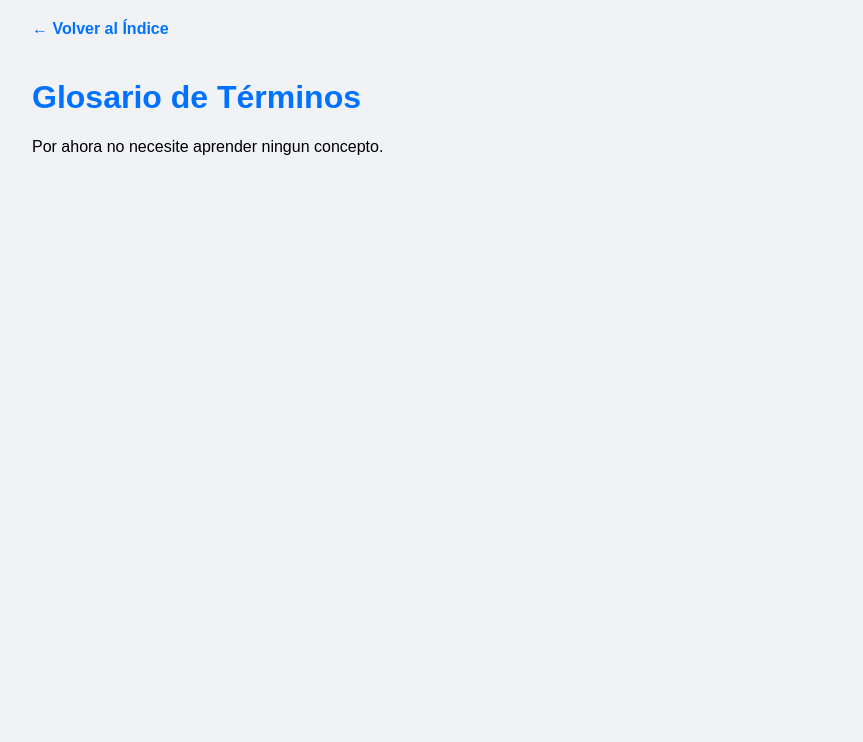
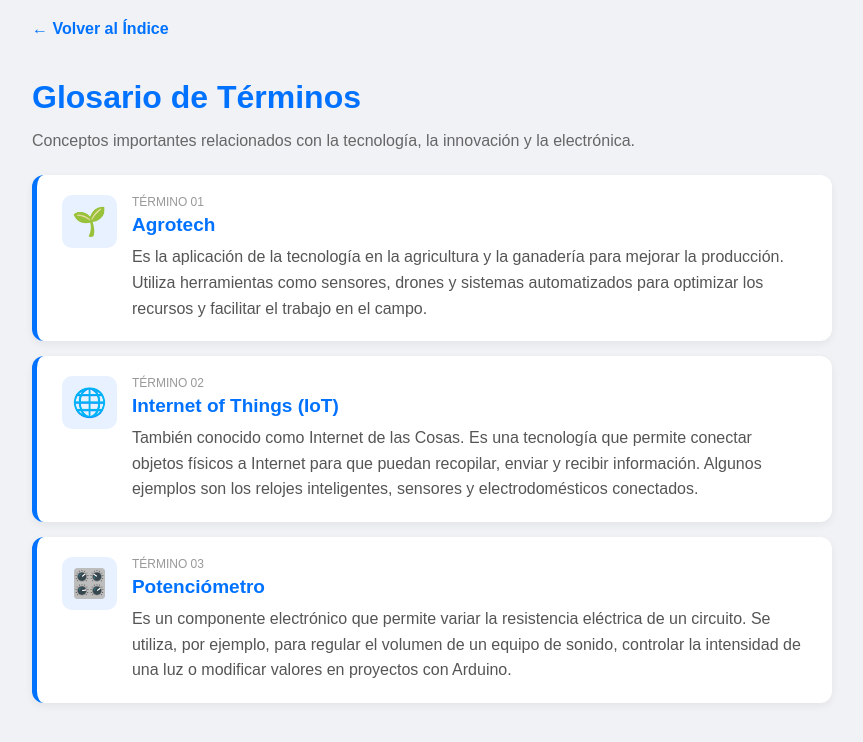
Before and after one commit to svhost948-a11y/Carpeta-digital-1-, a plain HTML site: page tp3.html in a window 1280 px wide. Shown: the whole page, without its empty margins (208-1071 px from the left). Drawn offline with Linux system fonts and the light colour scheme.

Commit message:
Refactor HTML structure and improve styling
Updated styles and structure for better layout and readability.

```diff
--- a/tp3.html
+++ b/tp3.html
@@ -1,23 +1,146 @@
+
 <!DOCTYPE html>
 <html lang="es">
 <head>
     <meta charset="UTF-8">
     <meta name="viewport" content="width=device-width, initial-scale=1.0">
     <title>Glosario - Benjamin Mollier</title>
+
     <style>
-        body { font-family: 'Poppins', sans-serif; background: #f0f2f5; margin: 0; padding: 20px; }
-        .container { max-width: 800px; margin: 0 auto; }
-        .btn-back { text-decoration: none; color: #0072ff; font-weight: bold; display: inline-block; margin-bottom: 20px; }
-        .termino { background: white; padding: 15px 25px; border-radius: 10px; margin-bottom: 10px; display: flex; align-items: baseline; gap: 10px; box-shadow: 0 2px 5px rgba(0,0,0,0.05); }
-        .termino b { color: #0072ff; min-width: 100px; }
-        h1 { color: #0072ff; }
+        body {
+            font-family: 'Poppins', sans-serif;
+            background: #f0f2f5;
+            margin: 0;
+            padding: 20px;
+        }
+
+        .container {
+            max-width: 800px;
+            margin: 0 auto;
+        }
+
+        .btn-back {
+            text-decoration: none;
+            color: #0072ff;
+            font-weight: bold;
+            display: inline-block;
+            margin-bottom: 20px;
+        }
+
+        h1 {
+            color: #0072ff;
+            margin-bottom: 10px;
+        }
+
+        .descripcion {
+            color: #666;
+            margin-bottom: 25px;
+        }
+
+        .termino {
+            background: white;
+            padding: 20px 25px;
+            border-radius: 12px;
+            margin-bottom: 15px;
+            display: flex;
+            align-items: flex-start;
+            gap: 15px;
+            box-shadow: 0 3px 8px rgba(0,0,0,0.06);
+            border-left: 5px solid #0072ff;
+            transition: transform 0.2s;
+        }
+
+        .termino:hover {
+            transform: translateY(-3px);
+        }
+
+        .icono {
+            font-size: 28px;
+            background: #e8f1ff;
+            padding: 10px;
+            border-radius: 10px;
+        }
+
+        .contenido h2 {
+            color: #0072ff;
+            font-size: 19px;
+            margin: 0 0 8px;
+        }
+
+        .contenido p {
+            color: #555;
+            line-height: 1.6;
+            margin: 0;
+        }
+
+        .numero {
+            font-size: 12px;
+            color: #999;
+            margin-bottom: 5px;
+        }
     </style>
 </head>
+
 <body>
     <div class="container">
-        <a href="indice.html" class="btn-back">← Volver al Índice</a>
+
+        <a href="indice.html" class="btn-back">
+            ← Volver al Índice
+        </a>
+
         <h1>Glosario de Términos</h1>
-        <p>Por ahora no necesite aprender ningun concepto. </p>
+
+        <p class="descripcion">
+            Conceptos importantes relacionados con la tecnología,
+            la innovación y la electrónica.
+        </p>
+
+        <div class="termino">
+            <div class="icono">🌱</div>
+            <div class="contenido">
+                <div class="numero">TÉRMINO 01</div>
+                <h2>Agrotech</h2>
+                <p>
+                    Es la aplicación de la tecnología en la agricultura
+                    y la ganadería para mejorar la producción.
+                    Utiliza herramientas como sensores, drones y sistemas
+                    automatizados para optimizar los recursos y facilitar
+                    el trabajo en el campo.
+                </p>
+            </div>
+        </div>
+
+        <div class="termino">
+            <div class="icono">🌐</div>
+            <div class="contenido">
+                <div class="numero">TÉRMINO 02</div>
+                <h2>Internet of Things (IoT)</h2>
+                <p>
+                    También conocido como Internet de las Cosas.
+                    Es una tecnología que permite conectar objetos
+                    físicos a Internet para que puedan recopilar,
+                    enviar y recibir información. Algunos ejemplos
+                    son los relojes inteligentes, sensores y
+                    electrodomésticos conectados.
+                </p>
+            </div>
+        </div>
+
+        <div class="termino">
+            <div class="icono">🎛️</div>
+            <div class="contenido">
+                <div class="numero">TÉRMINO 03</div>
+                <h2>Potenciómetro</h2>
+                <p>
+                    Es un componente electrónico que permite variar
+                    la resistencia eléctrica de un circuito.
+                    Se utiliza, por ejemplo, para regular el volumen
+                    de un equipo de sonido, controlar la intensidad
+                    de una luz o modificar valores en proyectos
+                    con Arduino.
+                </p>
+            </div>
+        </div>
 
     </div>
 </body>
```
